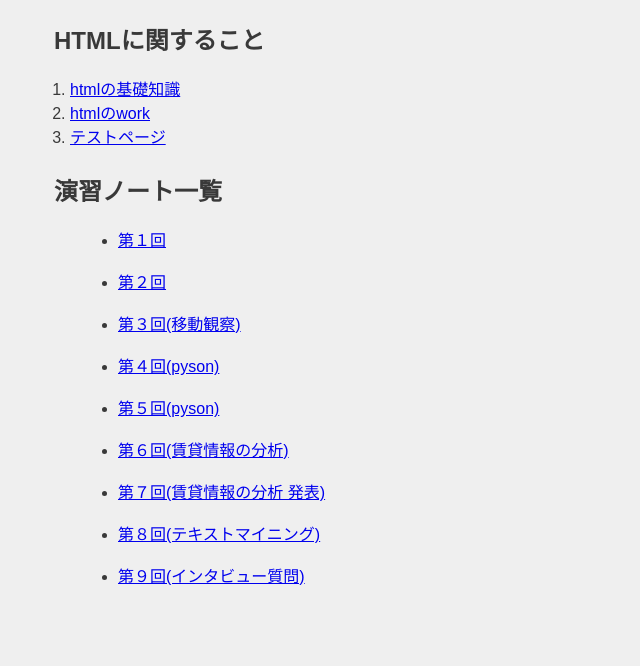
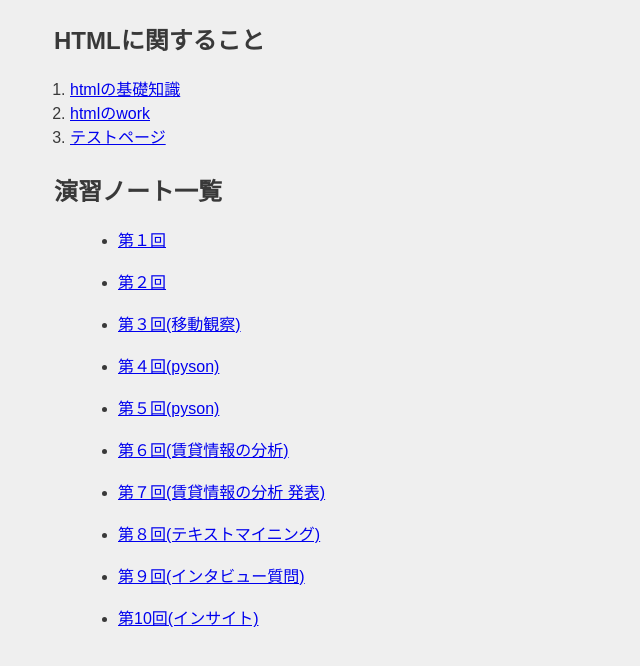
Before and after one commit to 202201997/xbp, a plain HTML site: page de12/index.html in a window 1280 px wide. Shown: the part 152-818 px from the top of the page, without its empty margins (0-640 px from the left). Drawn offline with Linux system fonts and the light colour scheme.

Commit message:
20221220

```diff
--- a/de12/index.html
+++ b/de12/index.html
@@ -29,6 +29,7 @@
             <li><a href="./7.html" target="_blank">第７回(賃貸情報の分析 発表)</a></li><br>
             <li><a href="./8.html" target="_blank">第８回(テキストマイニング)</a></li><br>
             <li><a href="./9.html" target="_blank">第９回(インタビュー質問)</a></li><br>
+            <li><a href="./10.html" target="_blank">第10回(インサイト)</a></li><br>
         </ul>
 </div>
 
```
